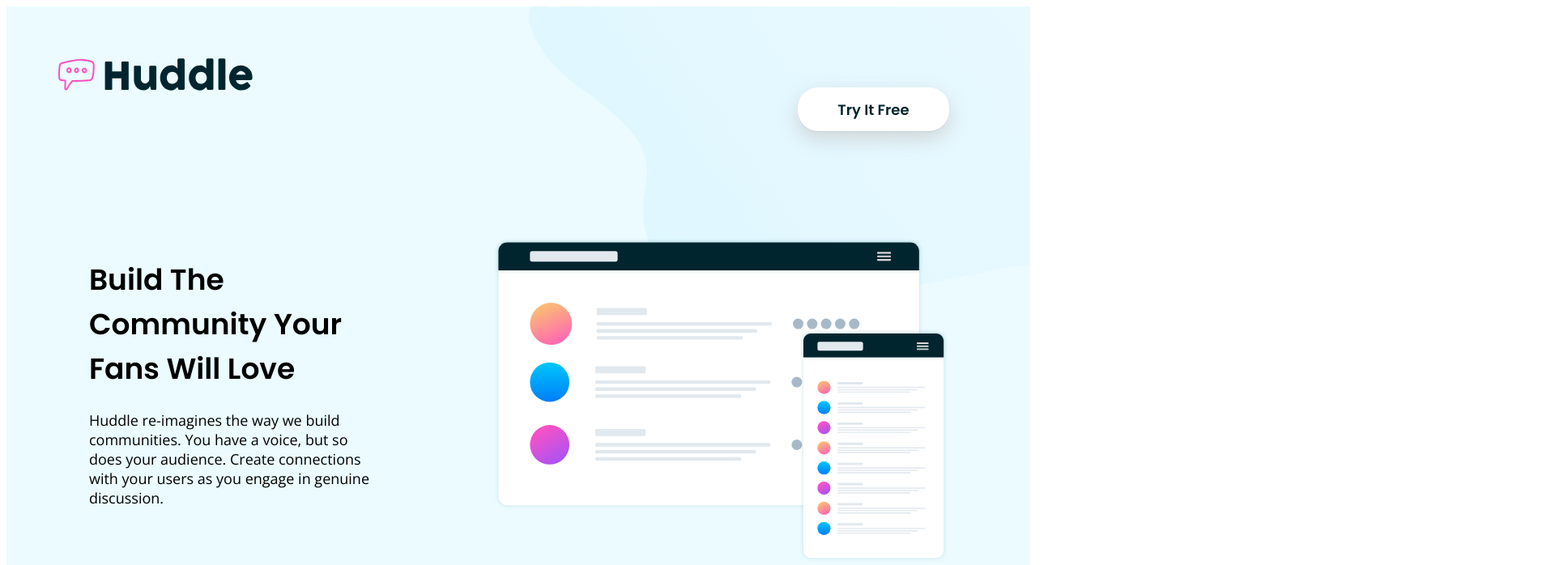
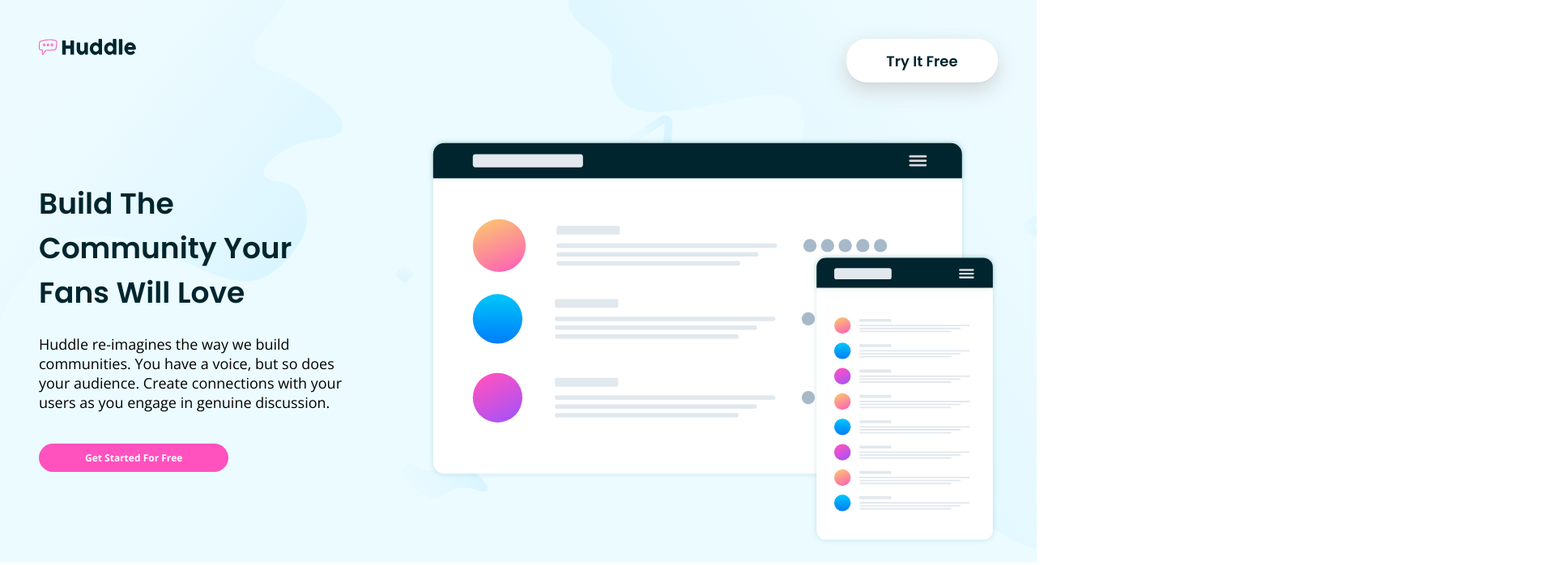
Before and after one commit to rjlmacfarlane/huddle, a website: page index.html in a window 1280 px wide. Shown: the top 698 px of the page at 81% size, 1920 px wide, since content can reach past the window. Drawn offline with nearby package versions, Linux system fonts and the light colour scheme.

Commit message:
Complete styling (hero elements, top bar)

```diff
--- a/index.html
+++ b/index.html
@@ -17,7 +17,7 @@
   <title>Huddle</title>
 </head>
   <body>
-    <div id="main">
+    <main>
 
       <div class="header">
         <div class="top-bar">
@@ -35,8 +35,8 @@
         </div>
       </div>
 
-        <div class="content">
-          <div class="grow-together"></div>
+        <!-- <div class="content">
+          <div class="grow-together">
             <div class="box-1">
               <img src="images/illustration-grow-together.svg">
             </div>
@@ -44,6 +44,7 @@
               <h1>Grow Together</h1>
               <p> Generate meaningful discussions with your audience and build a strong, loyal community. Think of the insightful conversations you miss out on with a feedback form.</p>
             </div>
+          </div>
           <br/>
           <div class="flowing-conversations">
             <div class="box-1">
@@ -63,7 +64,7 @@
               <h1>Your Users</h1>
               <p> It takes no time at all to integrate Huddle with your app's authentication sollution. This means, once signed in to your app, your users can start chatting immediately.</p>
             </div>
-          </div>
+          </div> -->
           <br/>
         </div>
 
@@ -74,7 +75,6 @@
           <div class="social"></div>
         </div>
 
-      <footer></footer>
-    </div>
+    </main>
   </body>
 </html>
--- a/styles/layout.scss
+++ b/styles/layout.scss
@@ -1,100 +1,127 @@
-#main {
+body {
+  margin: 0px;
+  // font-size: 18px;
+}
+
+main {
   background-image: url('../images/bg-hero-desktop.svg');
   background-size: cover;
-  background-position: center center;
   background-repeat: no-repeat;
   height: 100%;
   background-color: hsl(193, 100%, 96%);
   align-items: center;
+  margin: 0em auto;
 }
 
 h1, h2 {
   font-family: 'Poppins', sans-serif;
+  font-size: 2em;
+  color: hsl(192, 100%, 9%);
 }
+
 p {
   font-family: 'Open Sans', sans-serif;
-}
-img {
-  max-width: 85vw;
-  max-height: auto;
+  font-size: 1em;
 }
 
 .btn {
   border: 2px transparent;
   border-radius: 25px;
   font-size: 18px;
-  padding-left: 1.75em;
-  padding-right: 1.75em;
-  padding-top: 0.35em;
-  padding-bottom: 0.35em;
-  margin: 2em;
-}
-
-.header {
-
-  .top-bar {
-    display: flex;
-    justify-content: space-between;
-    padding: 4em;
-    img {
-      max-height: 40px;
-      max-width: auto;
+  padding-top: 0.75em;
+  padding-bottom: 0.75em;
 }
 
 .btn-try {
   font-family: 'Poppins', sans-serif;
   color:hsl(192, 100%, 9%);
   background-color: #fff; /* Remove background color */
-
   box-shadow: 0px 1px 0px hsl(208, 22%, 83%), 0px 9px 25px rgba(196, 196, 196, 0.7);
   -webkit-box-shadow: 0px 1px 0px hsl(208, 22%, 83%), 0px 9px 25px rgba(196, 196, 196, 0.7);
   -moz-box-shadow: 0px 1px 0px hsl(208, 22%, 83%), 0px 9px 25px rgba(196, 196, 196, 0.7);
+  padding-left: 2.75em;
+  padding-right: 2.75em;
+}
 
+.btn-primary {
+  background-color: hsl(322, 100%, 66%);
+  font-family: 'Open Sans', sans-serif;
+  font-size: 12px;
+  font-weight: 700;
+  color: #fff;
+  padding-left: 4.75em;
+  padding-right: 4.75em;
+}
+
+
+.top-bar {
+  display: flex;
+  justify-content: space-between;
+  padding: 3em;
+  img {
+    max-width: 15vh;
+    height: 90%;
   }
 }
 
 .hero {
-    font-family: 'Poppins', sans-serif;
-    margin-bottom: 10vh;
-    padding: 2em;
-
+  display: flex;
+  flex-direction: row;
+  justify-content: space-around;
+}
 .box-0 {
+  padding-top: 50px;
   font-weight: 400;
   font-size: 18px;
   flex-basis: 30%;
 }
 
-    .box-1 img {
-      max-height: 50vh;
-      max-width: auto;
-    }
-
-    .btn-primary {
-      background-color: hsl(322, 100%, 66%);
-      font-family: 'Open Sans', sans-serif;
-      font-weight: 700;
-      color: #fff;
-
-    }
+.box-1 {
+  img {
+    margin-top: 20px;
+    max-width: 55vw;
   }
 }
 
 
-@media (min-width: 375px) {
+// *****************************
+// * Mobile (screens <= 375px) *
+// *                           *
+// *****************************
+
+@media only screen and (max-width: 376px) {
+  h1 {
+    font-size: 1.75em;
+  }
+
+  .top-bar {
+    padding: 1.5em;
+    img {
+      max-width: 15vh;
+      height: 90%;
+    }
+    .btn-try {
+      font-size: 9px;
+    }
+  }
+
   .hero {
     display: flex;
-    justify-content: space-around;
+    flex-direction: column;
   }
-
-  .content {
-    display: flex;
-    justify-content: space-around;
+  .box-0 {
+    padding-top: 50px;
+    padding: 15px;
+    font-weight: 400;
+    font-size: 1em;
+    flex-basis: 30%;
+    text-align: center;
   }
-
-  .btn {
-    padding-left: 2.75em;
-    padding-right: 2.75em;
-    padding-top: 0.75em;
-    padding-bottom: 0.75em;
+  .box-1 {
+    img {
+      margin-top: 20px;
+      max-width: 85vw;
+      margin-left: 8%;
     }
   }
+}
```
Also changed, not shown: styles/layout.css, 1 other file. Lines whose indentation alone changed are shown as unchanged.
